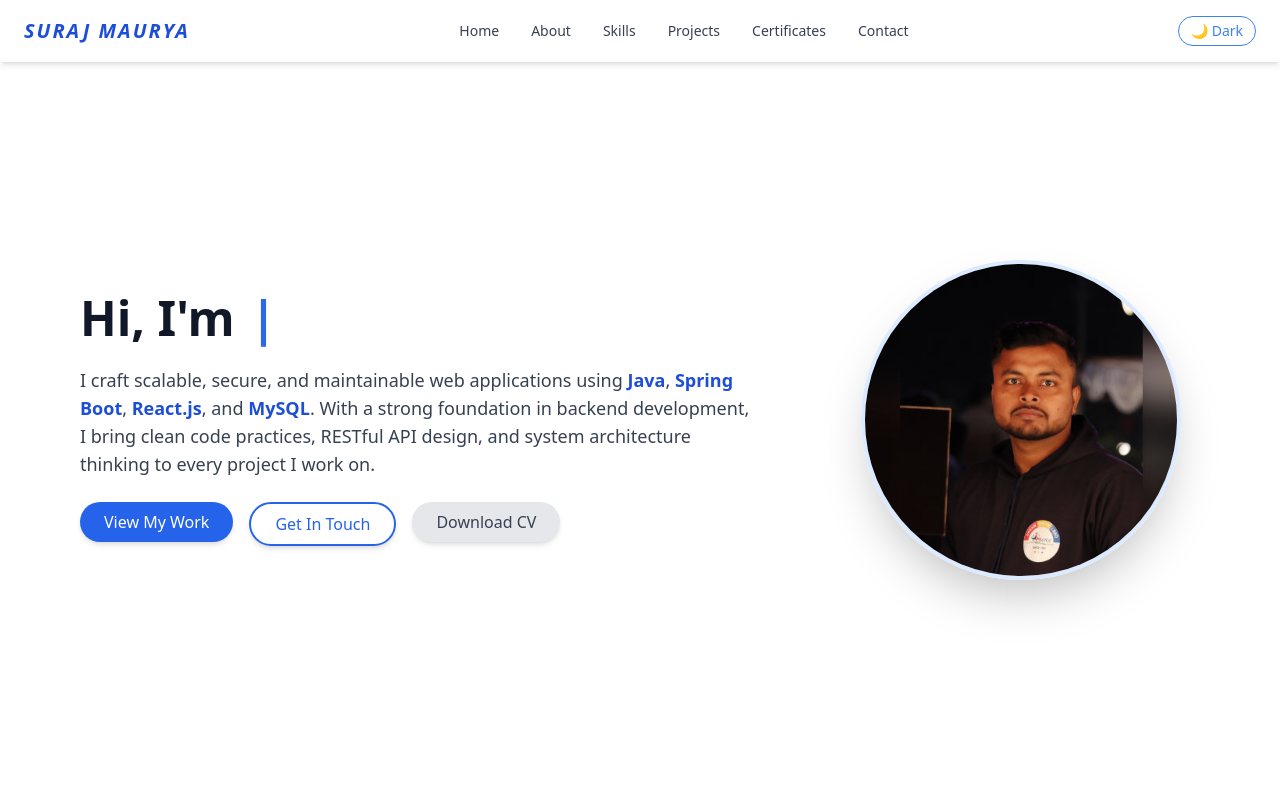
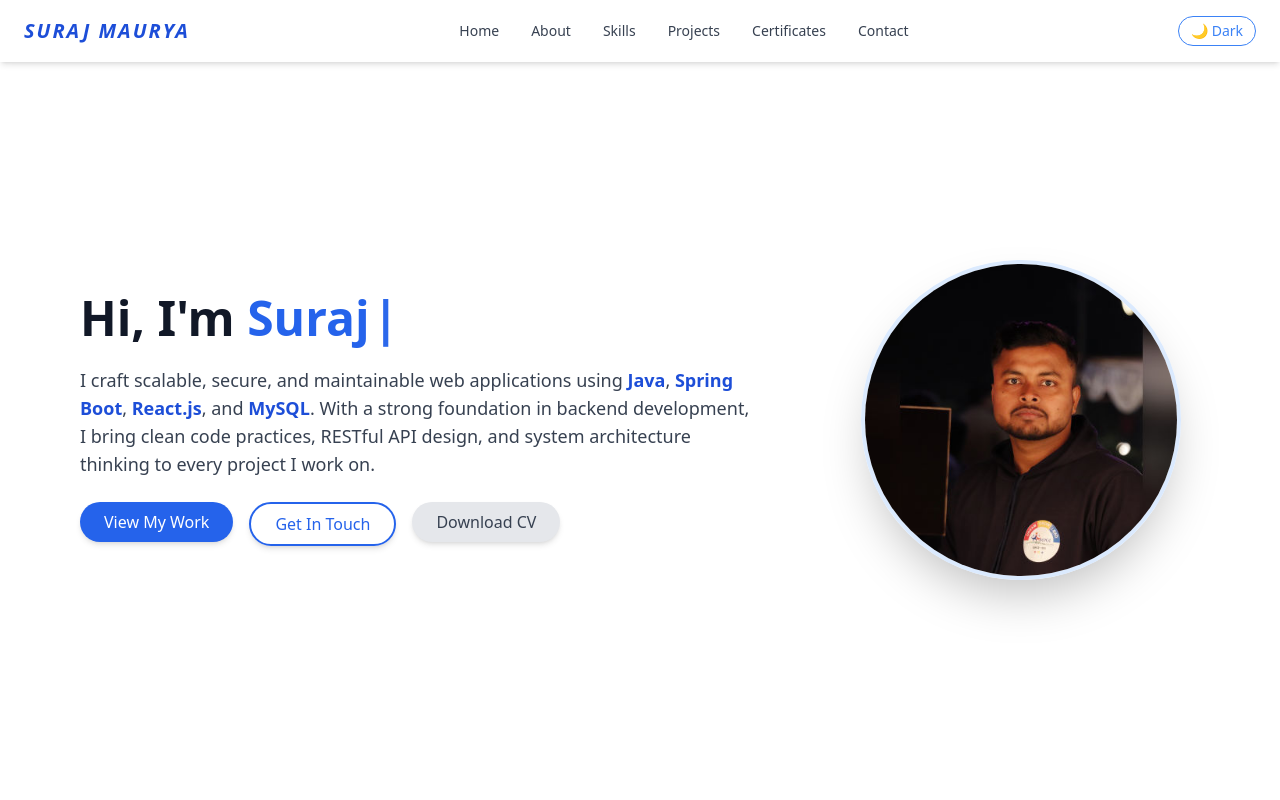
Before and after one commit to surajmaurya12/My_Portfolio, a React (Create React App) app: page / in a window 1280 px wide. Shown: the top 800 px of the page. Built offline with nearby package versions, Linux system fonts and the light colour scheme.

Commit message:
Updated homepage UI

```diff
--- a/src/components/Certificates.jsx
+++ b/src/components/Certificates.jsx
@@ -18,7 +18,6 @@ export default function Certificates() {
     title: "Full Stack Development",
     provider: "Pankaj Sir Academy",
     date: "2025",
-    link: "/PSA.jpg", // place the image in public folder
     image: "PSA.jpg", // ✅ add image path here
   },
   ];
--- a/src/components/Hero.jsx
+++ b/src/components/Hero.jsx
@@ -21,7 +21,7 @@ export default function Hero() {
           Hi, I'm{" "}
           <span className="text-blue-600 dark:text-blue-400">
             <Typewriter
-              words={["Suraj Maurya", "Software Developer"]}
+              words={["Suraj", "Software Developer"]}
               loop={true}
               cursor
               cursorStyle="|"
```
